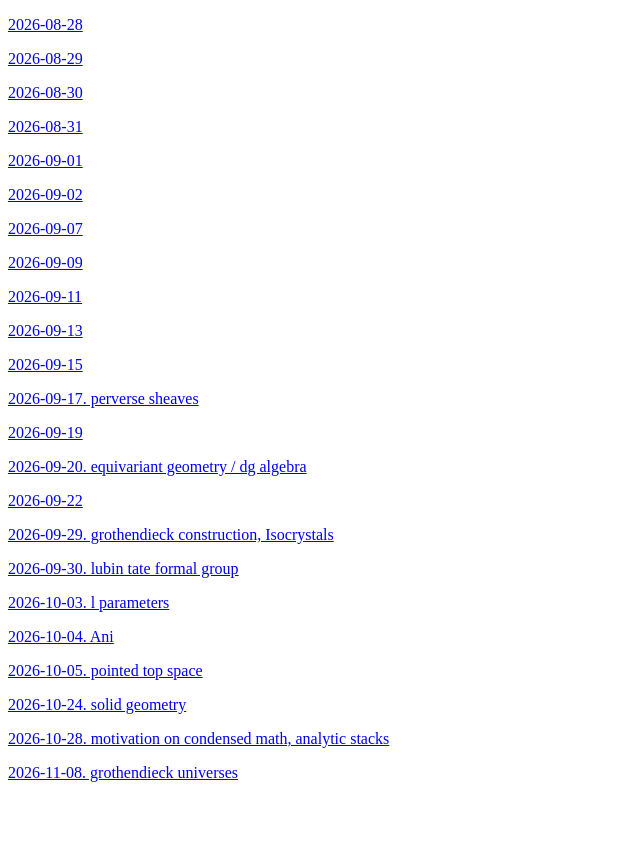
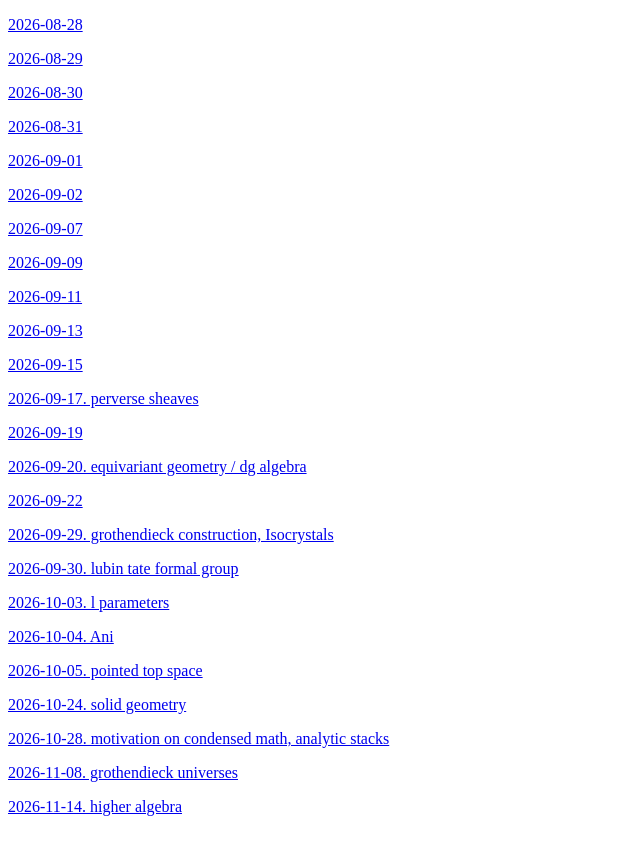
Before and after one commit to alchan00/alchan00.github.io, a Jekyll site: the page built from daily-notes/index.md, in a window 1280 px wide. Shown: the top 855 px of the page, without its empty margins (0-640 px from the left). Built offline with Jekyll 4.4.1, drawn with Linux system fonts in a browser that asks for light colours; our own code applies the rules of GitHub Pages for plain Markdown files.

Commit message:
Update index.md

```diff
--- a/daily-notes/index.md
+++ b/daily-notes/index.md
@@ -57,3 +57,6 @@
 
 
 [2026-11-08. grothendieck universes](2026-11-08/)
+
+
+[2026-11-14. higher algebra](2026-11-14/)
```
